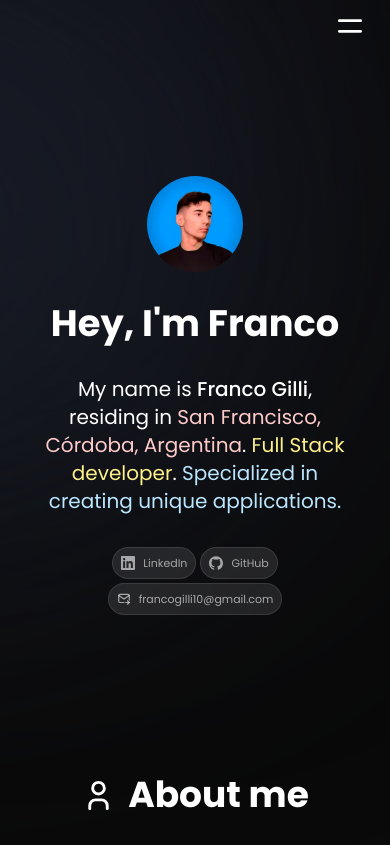
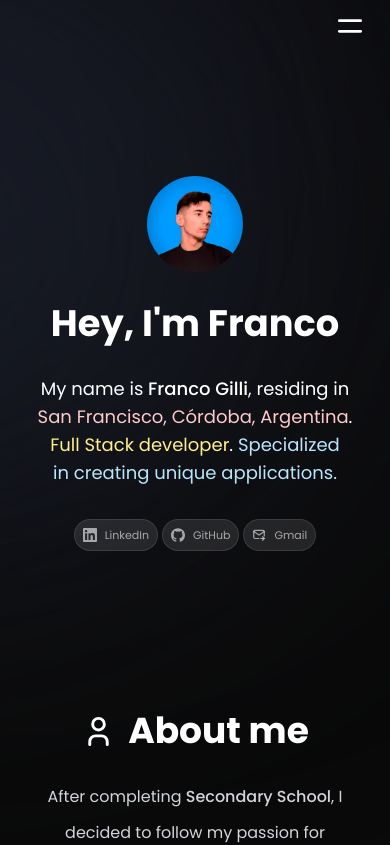
Before and after one commit to francoogilli/portfolio, a React (Vite) app: page / in a window 390 px wide. Shown: the top 845 px of the page. Built offline with nearby package versions, Linux system fonts and the light colour scheme.

Commit message:
Changing the size of the hero description text

```diff
--- a/src/components/Intro.jsx
+++ b/src/components/Intro.jsx
@@ -11,7 +11,6 @@ function Intro() {
     hidden: { opacity: 0 },
     visible: { opacity: 1 },
   };
-
   const fallIn = {
     hidden: { y: -200, opacity: 0 },
     visible: { y: 0, opacity: 1, transition: { duration: 0.7, ease: "easeOut" } },
@@ -20,7 +19,6 @@ function Intro() {
     hidden: { y: 200, opacity: 0 },
     visible: { y: 0, opacity: 1, transition: { duration: 0.4, ease: "easeOut" } },
   };
-
   const slideIn = {
     hidden: { y: -50, opacity: 0 },
     visible: { y: 0, opacity: 1, transition: { duration: 0.5, ease: "easeInOut" } },
@@ -50,7 +48,7 @@ function Intro() {
           Hey, I'm Franco
         </motion.h1>
         <motion.h2
-          className="text-xl lg:text-xl text-balance max-w-[700px] text-white"
+          className="text-lg lg:text-xl text-balance max-w-[700px] text-white"
           variants={slideIn}
         >
           <span>
@@ -90,7 +88,7 @@ function Intro() {
                          text-white/60 transition hover:scale-110 hover:bg-white/10 hover:text-white"
             variants={riseIn}
           >
-            <Email />francogilli10@gmail.com
+            <Email />Gmail
           </motion.a>
         </nav>
       </SectionContainer>
```
